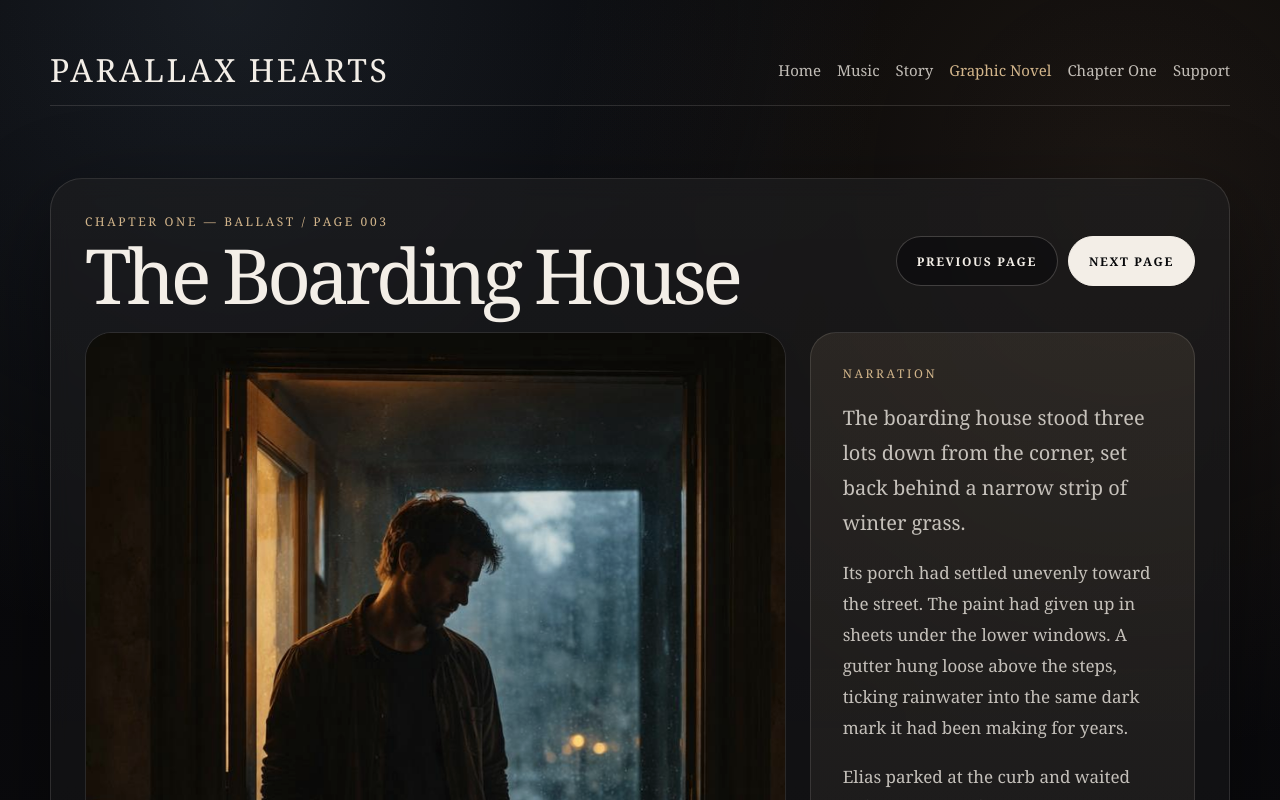
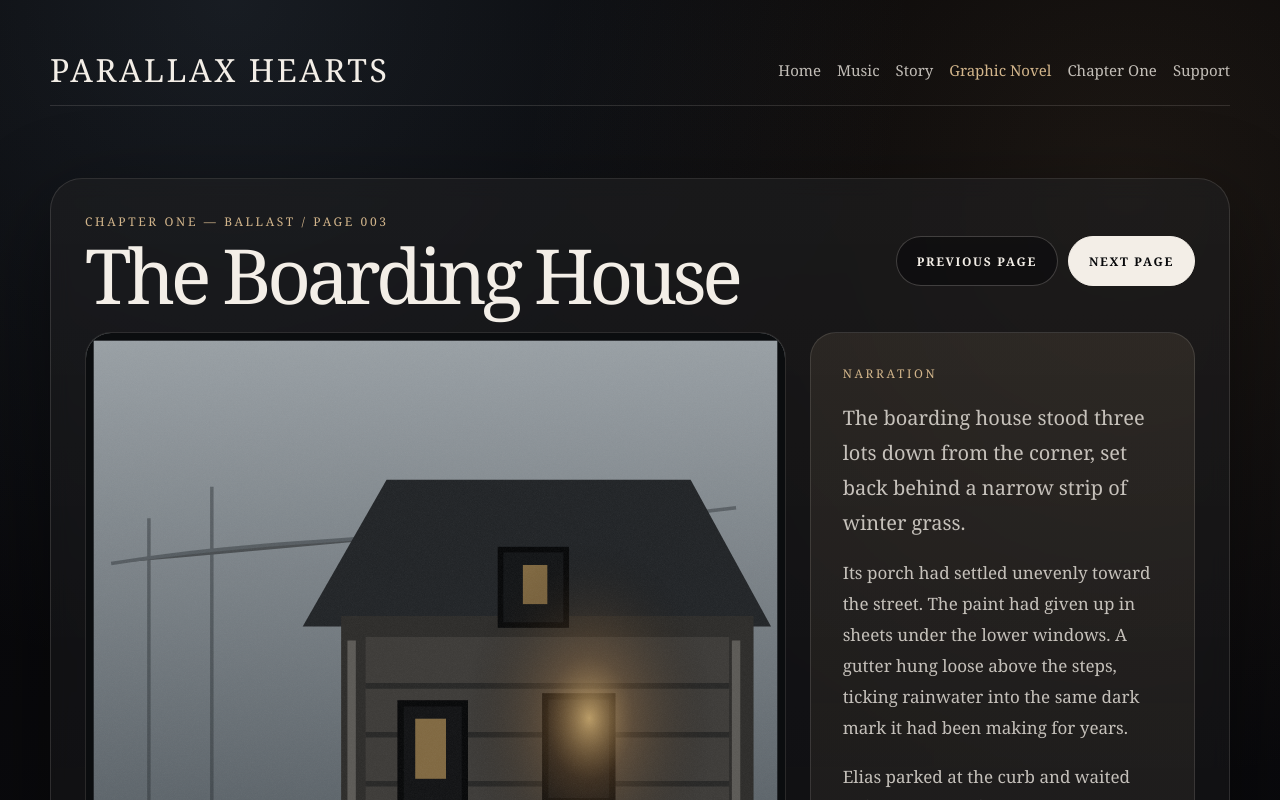
Before and after one commit to chthomps4/parallaxhearts-site, a Next.js app in the folder site/: page /graphic-novel/chapter-one/page-003 in a window 1280 px wide. Shown: the top 800 px of the page. Built offline with nearby package versions, Linux system fonts and the light colour scheme.

Commit message:
Use dedicated boarding house image on page 003

```diff
--- a/site/app/graphic-novel/chapter-one/page-003/page.tsx
+++ b/site/app/graphic-novel/chapter-one/page-003/page.tsx
@@ -158,17 +158,17 @@ export default function ChapterOnePage003() {
                 }}
               >
                 <Image
-                  src="/images/hero.jpg"
-                  alt="The boarding house in Vallen after rain"
-                  width={1400}
-                  height={1900}
+                  src="/images/graphic-novel/chapter-one/page-003-boarding-house.svg"
+                  alt="Elias Vale outside the boarding house in Vallen after rain"
+                  width={1000}
+                  height={1414}
                   priority
+                  unoptimized
                   style={{
                     width: "100%",
                     height: "100%",
                     objectFit: "cover",
                     minHeight: "620px",
-                    filter: "saturate(0.82) contrast(1.04)",
                   }}
                 />
               </div>
```
